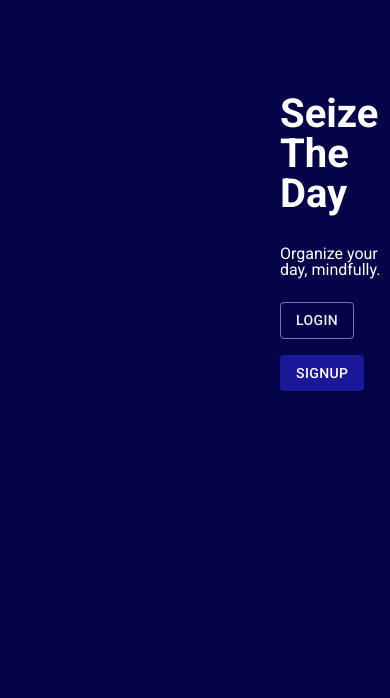
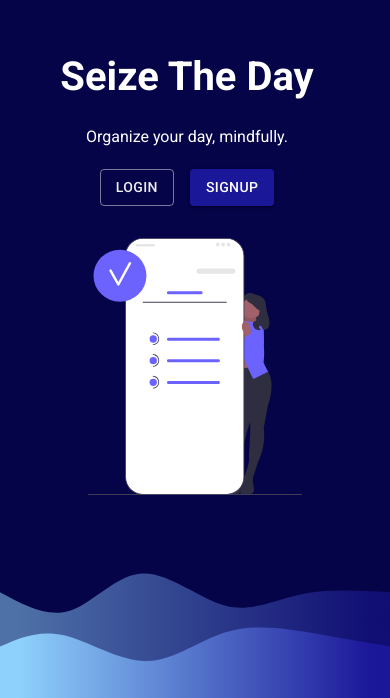
Before and after one commit to alexisintech/seize-the-day, a React (Vite) app in the folder client/: page / in a window 390 px wide. Shown: the part 146-844 px from the top of the page. Built offline with nearby package versions, Linux system fonts and the light colour scheme.

Commit message:
index responsiveness - not the greatest

```diff
--- a/client/src/pages/Index.jsx
+++ b/client/src/pages/Index.jsx
@@ -19,8 +19,22 @@ export default function Index() {
   return (
     <ThemeProvider theme={theme}>
       <Box className="hero">
-        <Box sx={{ paddingTop: 30, paddingLeft: 35 }}>
-          <Grid container spacing={2}>
+        <Box
+          sx={{
+            display: "flex",
+            flexDirection: { xs: "column", sm: "row" },
+            pl: { md: 4 },
+          }}
+        >
+          <Grid
+            container
+            spacing={2}
+            sx={{
+              justifyContent: { xs: "center", sm: "flex-start" },
+              textAlign: { xs: "center", sm: "left" },
+              width: { xs: "100%", sm: "50%" },
+            }}
+          >
             <Grid item xs={12} sx={{ marginBottom: 2, color: "#fff" }}>
               <h1>Seize The Day</h1>
             </Grid>
@@ -42,6 +56,23 @@ export default function Index() {
               </Link>
             </Grid>
           </Grid>
+          <Box
+            sx={{
+              display: "flex",
+              position: { xs: "static", sm: "absolute" },
+              left: { sm: "50%", lg: "40%" },
+              bottom: { sm: "35%", lg: "30%" },
+              justifyContent: "center",
+              mt: { xs: 4, sm: 0 },
+              width: { xs: "100%", sm: "50%" },
+            }}
+          >
+            <img
+              src="../public/imgs/undraw-reminder-illustration.svg"
+              className="hero--image"
+              alt=""
+            />
+          </Box>
         </Box>
       </Box>
     </ThemeProvider>
--- a/client/src/style.css
+++ b/client/src/style.css
@@ -74,6 +74,29 @@ body {
 
 .App {
 	padding: 32px;
+}
+
+.hero{
+	height:100vh;
+	display:flex;
+	justify-content:center;
+	align-items:center;
+	background-image: url(../public/imgs/index-bg.svg);
+	background-repeat:no-repeat;
+	background-position:bottom;
+}
+
+.hero--image{
+	width:55%;
+}
+@media all and (min-width:768px){
+	.hero--image{width:60%;}
+}
+@media all and (min-width:1023px){
+	.hero--image{width:50%;}
+}
+@media all and (min-width:1279px){
+	.hero--image{width:40%;}
 }
 
 .main--container{
```
Also changed, not shown: client/public/imgs/index-bg.svg (added), client/public/imgs/undraw-reminder-illustration.svg (added).
